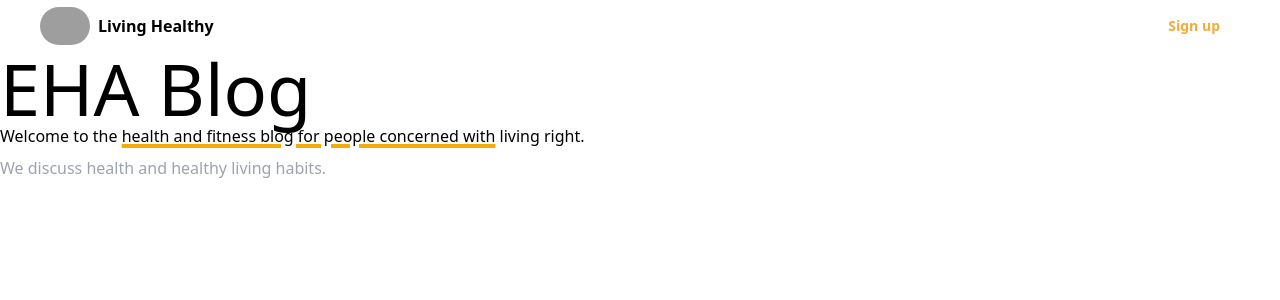
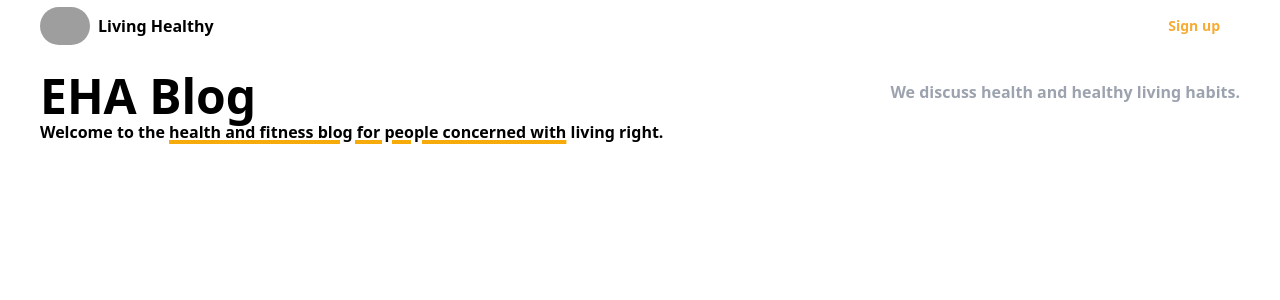
Before and after one commit to Benkalio/eha-blog-app, a Next.js app: page / in a window 1280 px wide. Shown: the top 300 px of the page. Built offline with nearby package versions, Linux system fonts and the light colour scheme; grey boxes are pictures that could not be loaded.

Commit message:
fixed the banner

```diff
--- a/components/Banner.tsx
+++ b/components/Banner.tsx
@@ -1,8 +1,9 @@
 function Banner() {
   return (
-    <div>
+    <div className="flex flex-col lg:flex-row lg:space-x-5 justify-between font-bold
+    px-10 py-5 mb-10">
       <div>
-        <h1 className="text-7xl">EHA Blog</h1>
+        <h1 className="text-5xl">EHA Blog</h1>
         <h2 className="mt-5 md:mt-0">
           Welcome to the {' '}
           <span className="underline decoration-4 decoration-[#F7AB0A]">
--- a/package.json
+++ b/package.json
@@ -10,7 +10,8 @@
     "next-images": "^1.8.4",
     "next-link": "^2.0.0",
     "react": "18.2.0",
-    "react-dom": "18.2.0"
+    "react-dom": "18.2.0",
+    "react-redux": "^8.0.5"
   },
   "devDependencies": {
     "@types/node": "18.11.3",
```
Also changed, not shown: 1 other file (tests, documents, lock files or other folders).
